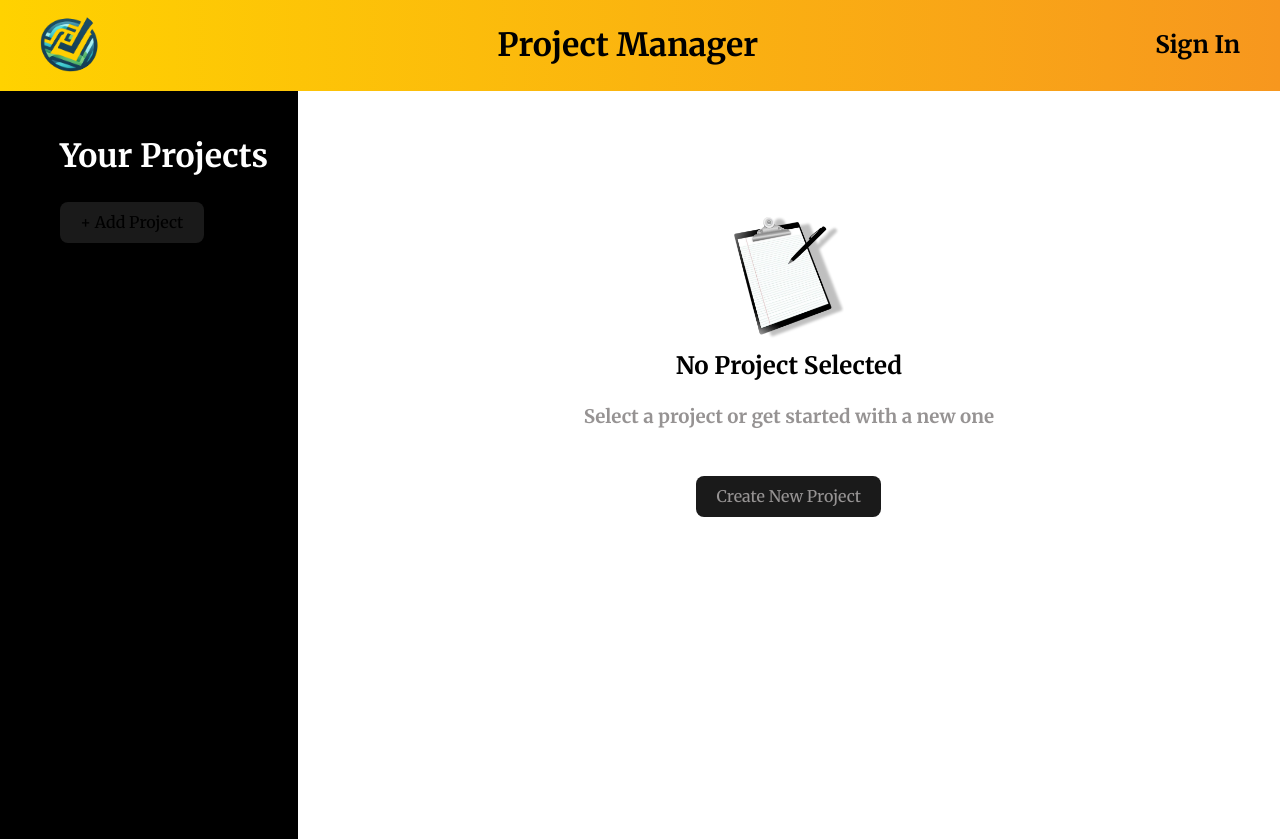
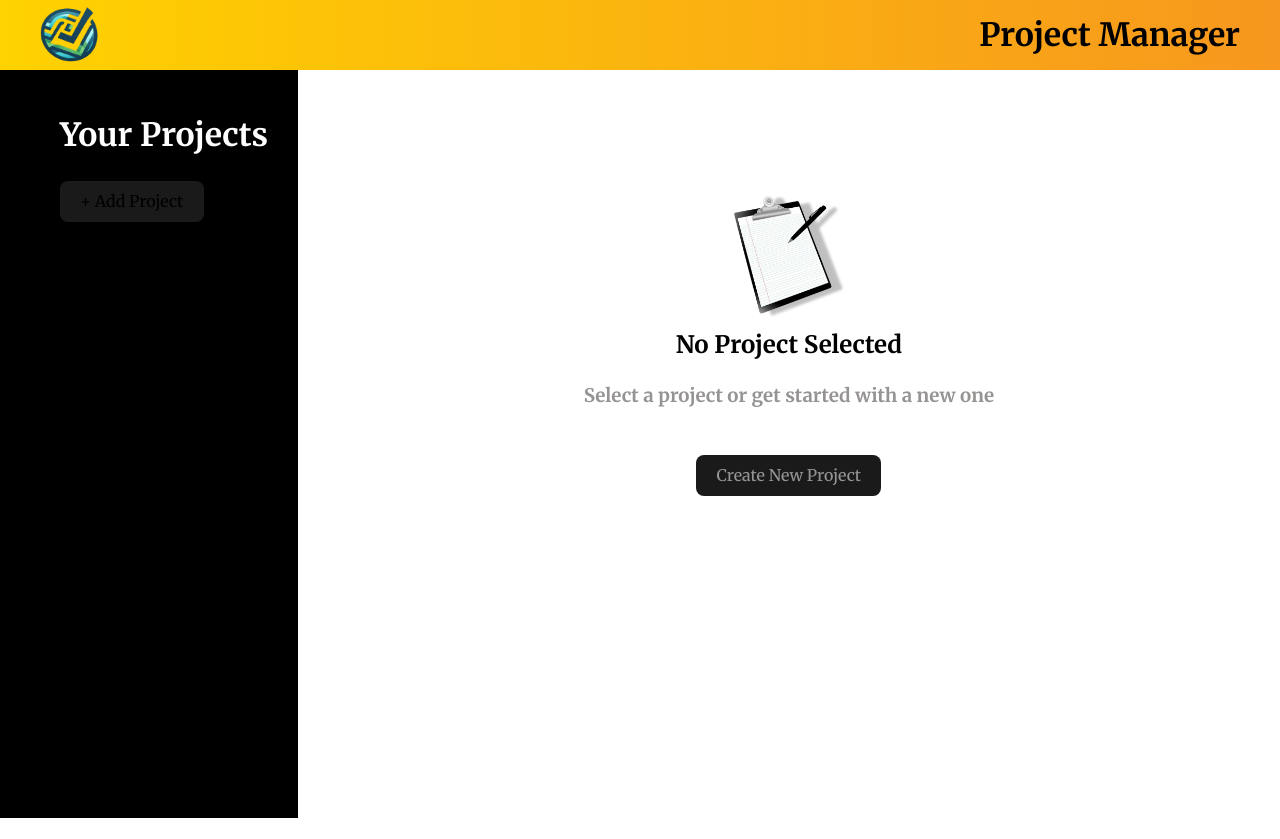
Before and after one commit to ShobhitMaste/Project-Manager, a React (Vite) app: page / in a window 1280 px wide. After the commit the page ends 818 px from the top, so only its background shows below. Built offline with nearby package versions, Linux system fonts and the light colour scheme.

Commit message:
css for navbar changed

```diff
--- a/src/components/Navbar.jsx
+++ b/src/components/Navbar.jsx
@@ -7,9 +7,6 @@ export default function Navbar() {
             <div>
                 <h1>Project Manager</h1>
             </div>
-            <div>
-                <h2>Sign In</h2>
-            </div>
         </div>
     );
 }
--- a/src/index.css
+++ b/src/index.css
@@ -84,6 +84,7 @@ a:hover {
   color : black;
   align-items: center;
   padding: 0px 40px;
+  height:70px;
 }
 
 .bodyGrid{
```
